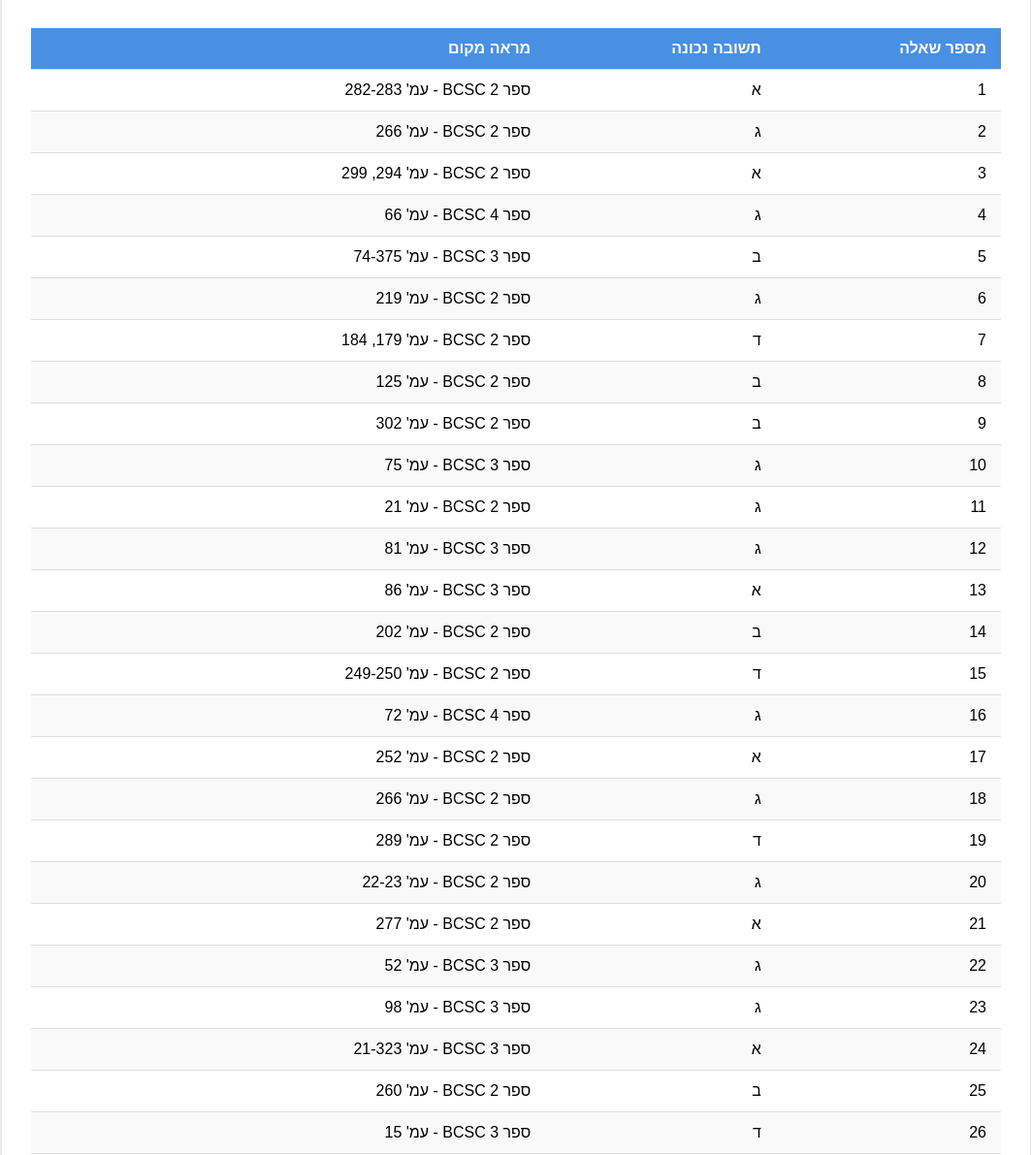
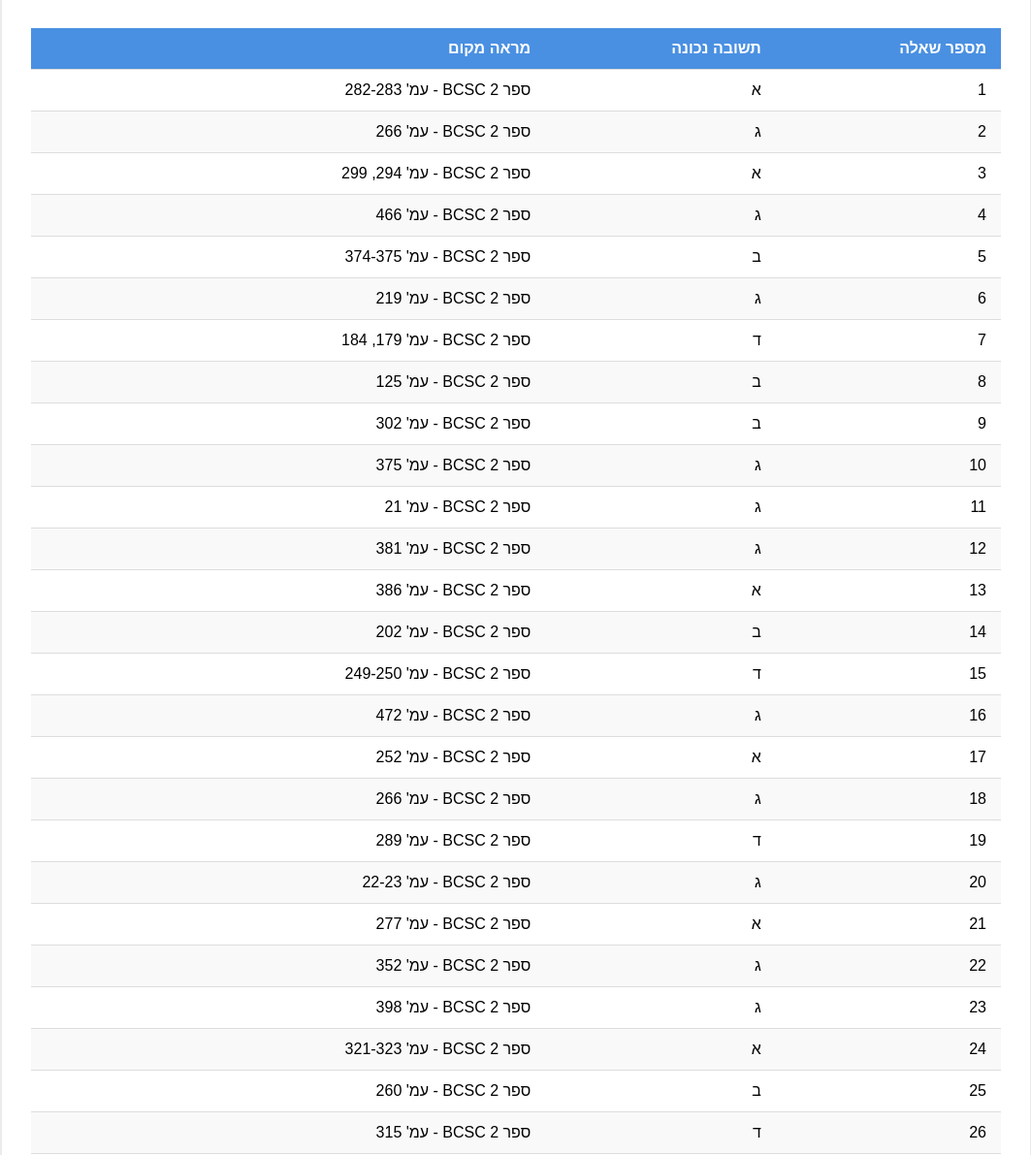
Before and after one commit to israeliuMD/ophthalmology-index, a plain HTML site: page 06-2022-references.html in a window 1280 px wide. Shown: the part 109-1300 px from the top of the page at 97% size, without its empty margins (108-1171 px from the left). Drawn offline with Linux system fonts and the light colour scheme.

Commit message:
Update 06-2022-references.html
תיקון טעויות

```diff
--- a/06-2022-references.html
+++ b/06-2022-references.html
@@ -100,29 +100,29 @@
         <tr><td>1</td><td>א</td><td>ספר BCSC 2 - עמ' 282-283</td></tr>
         <tr><td>2</td><td>ג</td><td>ספר BCSC 2 - עמ' 266</td></tr>
         <tr><td>3</td><td>א</td><td>ספר BCSC 2 - עמ' 294, 299</td></tr>
-        <tr><td>4</td><td>ג</td><td>ספר BCSC 4 - עמ' 66</td></tr>
-        <tr><td>5</td><td>ב</td><td>ספר BCSC 3 - עמ' 74-375</td></tr>
+        <tr><td>4</td><td>ג</td><td>ספר BCSC 2 - עמ' 466</td></tr>
+        <tr><td>5</td><td>ב</td><td>ספר BCSC 2 - עמ' 374-375</td></tr>
         <tr><td>6</td><td>ג</td><td>ספר BCSC 2 - עמ' 219</td></tr>
         <tr><td>7</td><td>ד</td><td>ספר BCSC 2 - עמ' 179, 184</td></tr>
         <tr><td>8</td><td>ב</td><td>ספר BCSC 2 - עמ' 125</td></tr>
         <tr><td>9</td><td>ב</td><td>ספר BCSC 2 - עמ' 302</td></tr>
-        <tr><td>10</td><td>ג</td><td>ספר BCSC 3 - עמ' 75</td></tr>
+        <tr><td>10</td><td>ג</td><td>ספר BCSC 2 - עמ' 375</td></tr>
         <tr><td>11</td><td>ג</td><td>ספר BCSC 2 - עמ' 21</td></tr>
-        <tr><td>12</td><td>ג</td><td>ספר BCSC 3 - עמ' 81</td></tr>
-        <tr><td>13</td><td>א</td><td>ספר BCSC 3 - עמ' 86</td></tr>
+        <tr><td>12</td><td>ג</td><td>ספר BCSC 2 - עמ' 381</td></tr>
+        <tr><td>13</td><td>א</td><td>ספר BCSC 2 - עמ' 386</td></tr>
         <tr><td>14</td><td>ב</td><td>ספר BCSC 2 - עמ' 202</td></tr>
         <tr><td>15</td><td>ד</td><td>ספר BCSC 2 - עמ' 249-250</td></tr>
-        <tr><td>16</td><td>ג</td><td>ספר BCSC 4 - עמ' 72</td></tr>
+        <tr><td>16</td><td>ג</td><td>ספר BCSC 2 - עמ' 472</td></tr>
         <tr><td>17</td><td>א</td><td>ספר BCSC 2 - עמ' 252</td></tr>
         <tr><td>18</td><td>ג</td><td>ספר BCSC 2 - עמ' 266</td></tr>
         <tr><td>19</td><td>ד</td><td>ספר BCSC 2 - עמ' 289</td></tr>
         <tr><td>20</td><td>ג</td><td>ספר BCSC 2 - עמ' 22-23</td></tr>
         <tr><td>21</td><td>א</td><td>ספר BCSC 2 - עמ' 277</td></tr>
-        <tr><td>22</td><td>ג</td><td>ספר BCSC 3 - עמ' 52</td></tr>
-        <tr><td>23</td><td>ג</td><td>ספר BCSC 3 - עמ' 98</td></tr>
-        <tr><td>24</td><td>א</td><td>ספר BCSC 3 - עמ' 21-323</td></tr>
+        <tr><td>22</td><td>ג</td><td>ספר BCSC 2 - עמ' 352</td></tr>
+        <tr><td>23</td><td>ג</td><td>ספר BCSC 2 - עמ' 398</td></tr>
+        <tr><td>24</td><td>א</td><td>ספר BCSC 2 - עמ' 321-323</td></tr>
         <tr><td>25</td><td>ב</td><td>ספר BCSC 2 - עמ' 260</td></tr>
-        <tr><td>26</td><td>ד</td><td>ספר BCSC 3 - עמ' 15</td></tr>
+        <tr><td>26</td><td>ד</td><td>ספר BCSC 2 - עמ' 315</td></tr>
         <tr><td>27</td><td>ג</td><td>ספר BCSC 2 - עמ' 128</td></tr>
         <tr><td>28</td><td>א</td><td>ספר BCSC 2 - כריכה פנימית</td></tr>
         <tr><td>29</td><td>א</td><td>ספר BCSC 3 - עמ' 98</td></tr>
@@ -205,7 +205,7 @@
         <tr><td>106</td><td>ב</td><td>ספר BCSC 9 - עמ' 110-111</td></tr>
         <tr><td>107</td><td>ד</td><td>ספר BCSC 9 - עמ' 294, 296</td></tr>
         <tr><td>108</td><td>ג</td><td>ספר BCSC 9 - עמ' 314-315</td></tr>
-        <tr><td>109</td><td>ג</td><td>ספר BCSC 10 - עמ' 42</td></tr>
+        <tr><td>109</td><td>ג</td><td>ספר BCSC 10 - עמ' 142</td></tr>
         <tr><td>110</td><td>א</td><td>ספר BCSC 10 - עמ' 137</td></tr>
         <tr><td>111</td><td>ד</td><td>ספר BCSC 10 - עמ' 190</td></tr>
         <tr><td>112</td><td>א</td><td>ספר BCSC 10 - עמ' 265</td></tr>
```
